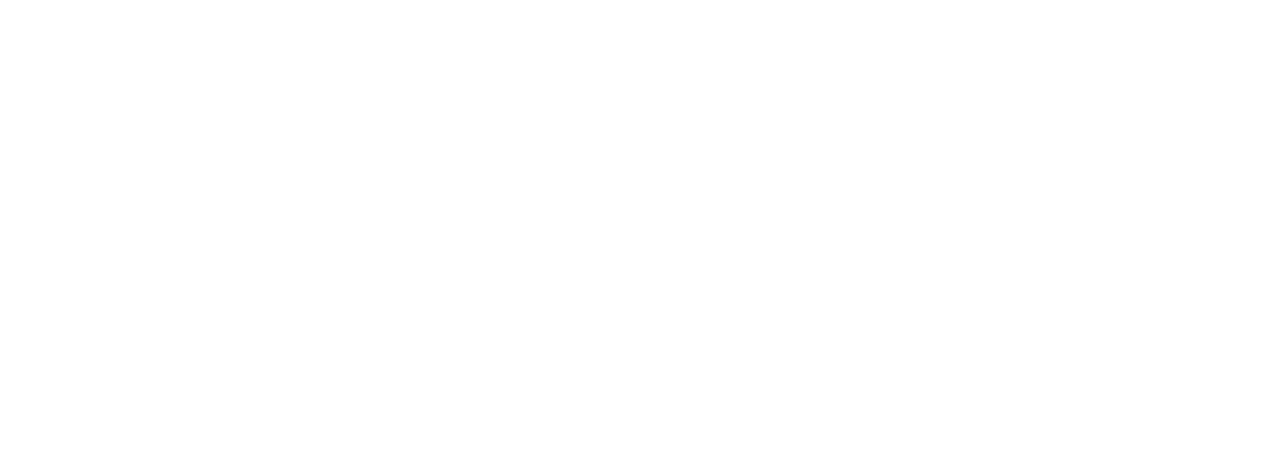
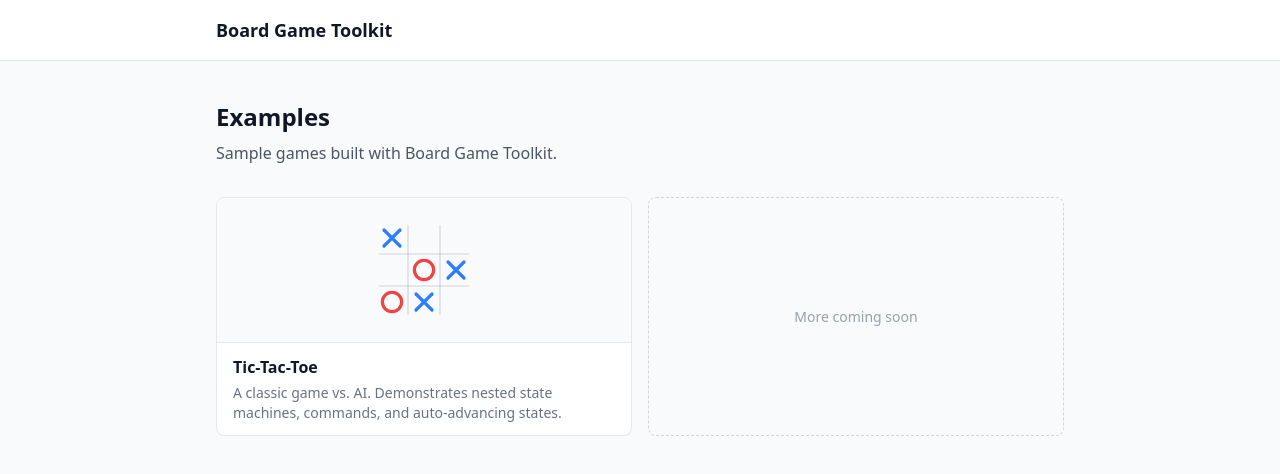
Before and after one commit to drock07/board-game-toolkit, a React (Vite) app in the folder examples/: page / in a window 1280 px wide. Shown: the top 474 px of the page. Built offline with nearby package versions, Linux system fonts and the light colour scheme.

Commit message:
Improve UI of the examples app

```diff
--- a/examples/src/App.tsx
+++ b/examples/src/App.tsx
@@ -1,25 +1,12 @@
-import { Link, Route, Routes } from "react-router";
+import { Route, Routes } from "react-router";
 import Home from "./pages/Home";
 import TicTacToe from "./pages/TicTacToe/TicTacToe";
 
 export default function App() {
   return (
-    <div className="min-h-screen bg-gray-50 text-gray-900">
-      <header className="border-b border-gray-200 bg-white">
-        <div className="mx-auto flex max-w-4xl items-center gap-6 px-6 py-4">
-          <Link to="/" className="text-lg font-semibold">
-            Board Game Toolkit
-          </Link>
-          <span className="text-sm text-gray-500">Examples</span>
-        </div>
-      </header>
-
-      <main className="mx-auto max-w-4xl px-6 py-10">
-        <Routes>
-          <Route index element={<Home />} />
-          <Route path="tictactoe" element={<TicTacToe />} />
-        </Routes>
-      </main>
-    </div>
+    <Routes>
+      <Route index element={<Home />} />
+      <Route path="tictactoe" element={<TicTacToe />} />
+    </Routes>
   );
 }
--- /dev/null
+++ b/examples/src/components/PageLayout.tsx
@@ -0,0 +1,55 @@
+import type { ReactNode } from "react";
+import { Link } from "react-router";
+
+interface PageLayoutProps {
+  title?: string;
+  tools?: ReactNode;
+  children: ReactNode;
+}
+
+export default function PageLayout({
+  title,
+  tools,
+  children,
+}: PageLayoutProps) {
+  return (
+    <div className="min-h-screen bg-gray-50 text-gray-900">
+      <header className="border-b border-gray-200 bg-white">
+        <div className="mx-auto flex max-w-4xl items-center gap-4 px-6 py-4">
+          {title && (
+            <Link
+              to="/"
+              className="text-gray-400 hover:text-gray-600"
+              aria-label="Back to examples"
+            >
+              <svg
+                xmlns="http://www.w3.org/2000/svg"
+                viewBox="0 0 20 20"
+                fill="currentColor"
+                className="size-5"
+              >
+                <path
+                  fillRule="evenodd"
+                  d="M17 10a.75.75 0 0 1-.75.75H5.612l4.158 3.96a.75.75 0 1 1-1.04 1.08l-5.5-5.25a.75.75 0 0 1 0-1.08l5.5-5.25a.75.75 0 1 1 1.04 1.08L5.612 9.25H16.25A.75.75 0 0 1 17 10Z"
+                  clipRule="evenodd"
+                />
+              </svg>
+            </Link>
+          )}
+
+          <Link to="/" className="text-lg font-semibold">
+            Board Game Toolkit
+          </Link>
+
+          {title && (
+            <span className="text-sm font-medium text-gray-700">{title}</span>
+          )}
+
+          {tools && <div className="ml-auto">{tools}</div>}
+        </div>
+      </header>
+
+      <main className="mx-auto max-w-4xl px-6 py-10">{children}</main>
+    </div>
+  );
+}
--- a/examples/src/main.tsx
+++ b/examples/src/main.tsx
@@ -6,7 +6,7 @@
 
 createRoot(document.getElementById("root")!).render(
   <StrictMode>
-    <BrowserRouter basename="/board-game-toolkit">
+    <BrowserRouter basename={import.meta.env.BASE_URL}>
       <App />
     </BrowserRouter>
   </StrictMode>,
--- a/examples/src/pages/Home.tsx
+++ b/examples/src/pages/Home.tsx
@@ -1,33 +1,56 @@
-import { ReactNode } from "react";
+import type { ReactNode } from "react";
 import { Link, type To } from "react-router";
+import PageLayout from "../components/PageLayout";
+import TicTacToePreview from "./TicTacToe/TicTacToePreview";
 
 export default function Home() {
   return (
-    <div>
+    <PageLayout>
       <h1 className="text-2xl font-bold">Examples</h1>
       <p className="mt-2 text-gray-600">
         Sample games built with Board Game Toolkit.
       </p>
 
       <div className="mt-8 grid gap-4 sm:grid-cols-2">
-        <GameCard to="tictactoe">Tic-Tac-Toe</GameCard>
-        <div className="rounded-lg border border-dashed border-gray-300 p-6 text-center text-gray-400">
-          Coming soon
+        <GameCard
+          to="tictactoe"
+          title="Tic-Tac-Toe"
+          description="A classic game vs. AI. Demonstrates nested state machines, commands, and auto-advancing states."
+          preview={<TicTacToePreview />}
+        />
+        <div className="flex items-center justify-center rounded-lg border border-dashed border-gray-300 p-6 text-sm text-gray-400">
+          More coming soon
         </div>
       </div>
-    </div>
+    </PageLayout>
   );
 }
 
-function GameCard({ to, children }: { to?: To; children: ReactNode }) {
-  const card = (
-    <div className="flex items-center gap-3 rounded-lg border border-gray-300 p-2 text-gray-400">
-      <div className="aspect-square h-20 rounded-lg bg-gray-300"></div>
-      <div className="flex-1">{children}</div>
-    </div>
+function GameCard({
+  to,
+  title,
+  description,
+  preview,
+}: {
+  to: To;
+  title: string;
+  description: string;
+  preview: ReactNode;
+}) {
+  return (
+    <Link
+      to={to}
+      className="group overflow-hidden rounded-lg border border-gray-200 bg-white transition-shadow hover:shadow-md"
+    >
+      <div className="flex items-center justify-center bg-gray-50 p-6 text-gray-400">
+        {preview}
+      </div>
+      <div className="border-t border-gray-200 px-4 py-3">
+        <h2 className="font-semibold text-gray-900 group-hover:text-blue-600">
+          {title}
+        </h2>
+        <p className="mt-1 text-sm text-gray-500">{description}</p>
+      </div>
+    </Link>
   );
-
-  if (!to) return card;
-
-  return <Link to={to}>{card}</Link>;
 }
--- a/examples/src/pages/TicTacToe/TicTacToe.tsx
+++ b/examples/src/pages/TicTacToe/TicTacToe.tsx
@@ -6,6 +6,7 @@
   withStateMachineContext,
 } from "@drock07/board-game-toolkit-react";
 import clsx from "clsx";
+import PageLayout from "../../components/PageLayout";
 import {
   initialState,
   ticTacToeConfig,
@@ -25,20 +26,17 @@
   const showOverlay = !isPlaying;
 
   return (
+    <PageLayout title="Tic-Tac-Toe">
       <div className="mx-auto max-w-md space-y-4">
-      <div className="flex items-baseline justify-between">
-        <h1 className="text-2xl font-bold">Tic-tac-toe</h1>
-        <State includes="game">
         <p
           className={clsx("text-lg font-medium", {
+            invisible: !isPlaying,
             "text-blue-600": playerTurn === "player",
             "text-red-500": playerTurn === "computer",
           })}
         >
           {playerTurn === "player" ? "Your turn" : "Computer's turn"}
         </p>
-        </State>
-      </div>
 
         <div className="relative">
           <div className={clsx({ "blur-sm": showOverlay })}>
@@ -76,6 +74,7 @@
           )}
         </div>
       </div>
+    </PageLayout>
   );
 }
 
--- /dev/null
+++ b/examples/src/pages/TicTacToe/TicTacToePreview.tsx
@@ -0,0 +1,35 @@
+export default function TicTacToePreview() {
+  return (
+    <svg viewBox="0 0 120 120" className="size-24" aria-hidden="true">
+      {/* Grid lines */}
+      <line x1="40" y1="4" x2="40" y2="116" stroke="currentColor" strokeWidth="2" strokeOpacity="0.3" />
+      <line x1="80" y1="4" x2="80" y2="116" stroke="currentColor" strokeWidth="2" strokeOpacity="0.3" />
+      <line x1="4" y1="40" x2="116" y2="40" stroke="currentColor" strokeWidth="2" strokeOpacity="0.3" />
+      <line x1="4" y1="80" x2="116" y2="80" stroke="currentColor" strokeWidth="2" strokeOpacity="0.3" />
+
+      {/* X in top-left */}
+      <g className="text-blue-500">
+        <line x1="10" y1="10" x2="30" y2="30" stroke="currentColor" strokeWidth="4" strokeLinecap="round" />
+        <line x1="30" y1="10" x2="10" y2="30" stroke="currentColor" strokeWidth="4" strokeLinecap="round" />
+      </g>
+
+      {/* O in center */}
+      <circle cx="60" cy="60" r="12" fill="none" stroke="#ef4444" strokeWidth="4" />
+
+      {/* X in center-right */}
+      <g className="text-blue-500">
+        <line x1="90" y1="50" x2="110" y2="70" stroke="currentColor" strokeWidth="4" strokeLinecap="round" />
+        <line x1="110" y1="50" x2="90" y2="70" stroke="currentColor" strokeWidth="4" strokeLinecap="round" />
+      </g>
+
+      {/* O in bottom-left */}
+      <circle cx="20" cy="100" r="12" fill="none" stroke="#ef4444" strokeWidth="4" />
+
+      {/* X in bottom-center */}
+      <g className="text-blue-500">
+        <line x1="50" y1="90" x2="70" y2="110" stroke="currentColor" strokeWidth="4" strokeLinecap="round" />
+        <line x1="70" y1="90" x2="50" y2="110" stroke="currentColor" strokeWidth="4" strokeLinecap="round" />
+      </g>
+    </svg>
+  );
+}
--- a/examples/vite.config.ts
+++ b/examples/vite.config.ts
@@ -2,7 +2,7 @@
 import react from "@vitejs/plugin-react";
 import { defineConfig } from "vite";
 
-export default defineConfig({
-  base: "/board-game-toolkit/",
+export default defineConfig(({ mode }) => ({
+  base: mode === "production" ? "/board-game-toolkit/" : "/",
   plugins: [react(), tailwindcss()],
-});
+}));
```
Lines whose indentation alone changed are shown as unchanged.
